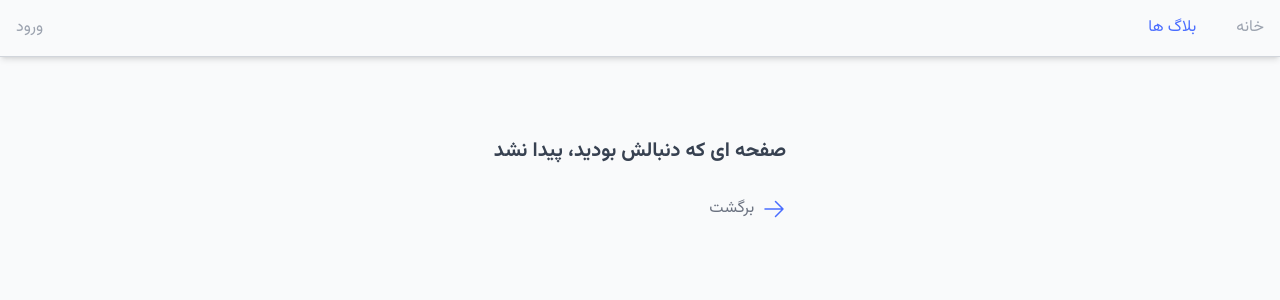
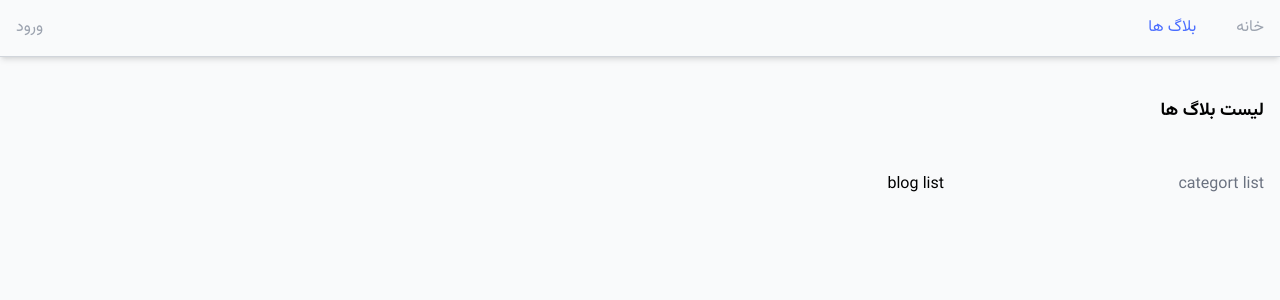
Before and after one commit to RezaRahimi166/blogify, a Next.js app: page /blogs in a window 1280 px wide. Before the commit this address had no page. Shown: the top 300 px of the page. Built offline with nearby package versions, Linux system fonts and the light colour scheme.

Commit message:
feat(blogpage): creating layout

```diff
--- /dev/null
+++ b/src/app/blogs/layout.jsx
@@ -0,0 +1,19 @@
+import React from "react";
+
+const Layout = ({ children }) => {
+  return (
+    <div>
+      <h1 className="text-lg font-bold mb-12">لیست بلاگ ها</h1>
+      <div className="grid grid-cols-12 gap-8">
+        <div className="col-span-12 lg:col-span-4 xl:col-span-3 text-secondary-500 space-y-4">
+          categort list
+        </div>
+        <div className="col-span-12 lg:col-span-4 xl:col-span-9">
+          {children}
+        </div>
+      </div>
+    </div>
+  );
+};
+
+export default Layout;
--- /dev/null
+++ b/src/app/blogs/page.jsx
@@ -0,0 +1,5 @@
+const BlogPage = () => {
+  return <div>blog list</div>;
+};
+
+export default BlogPage;
```
